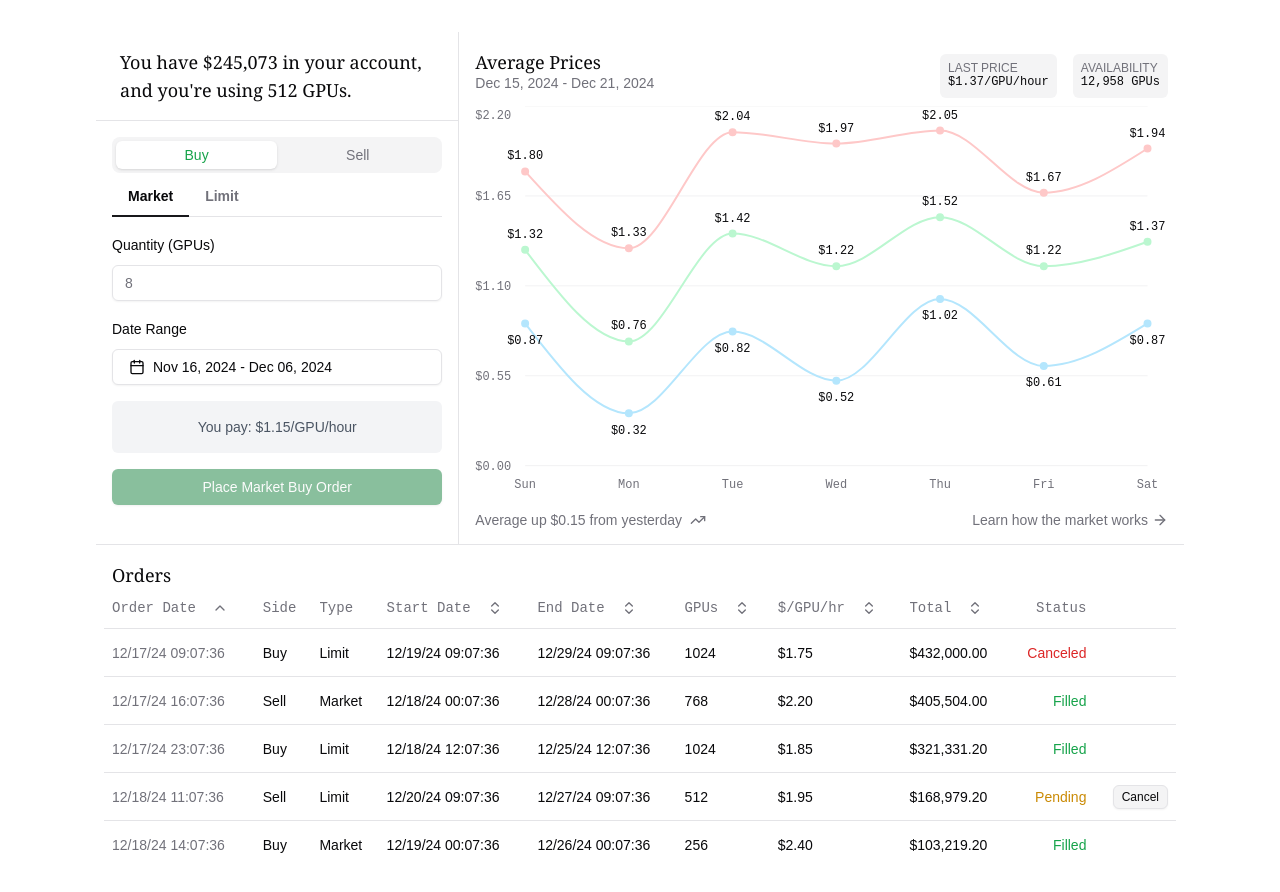
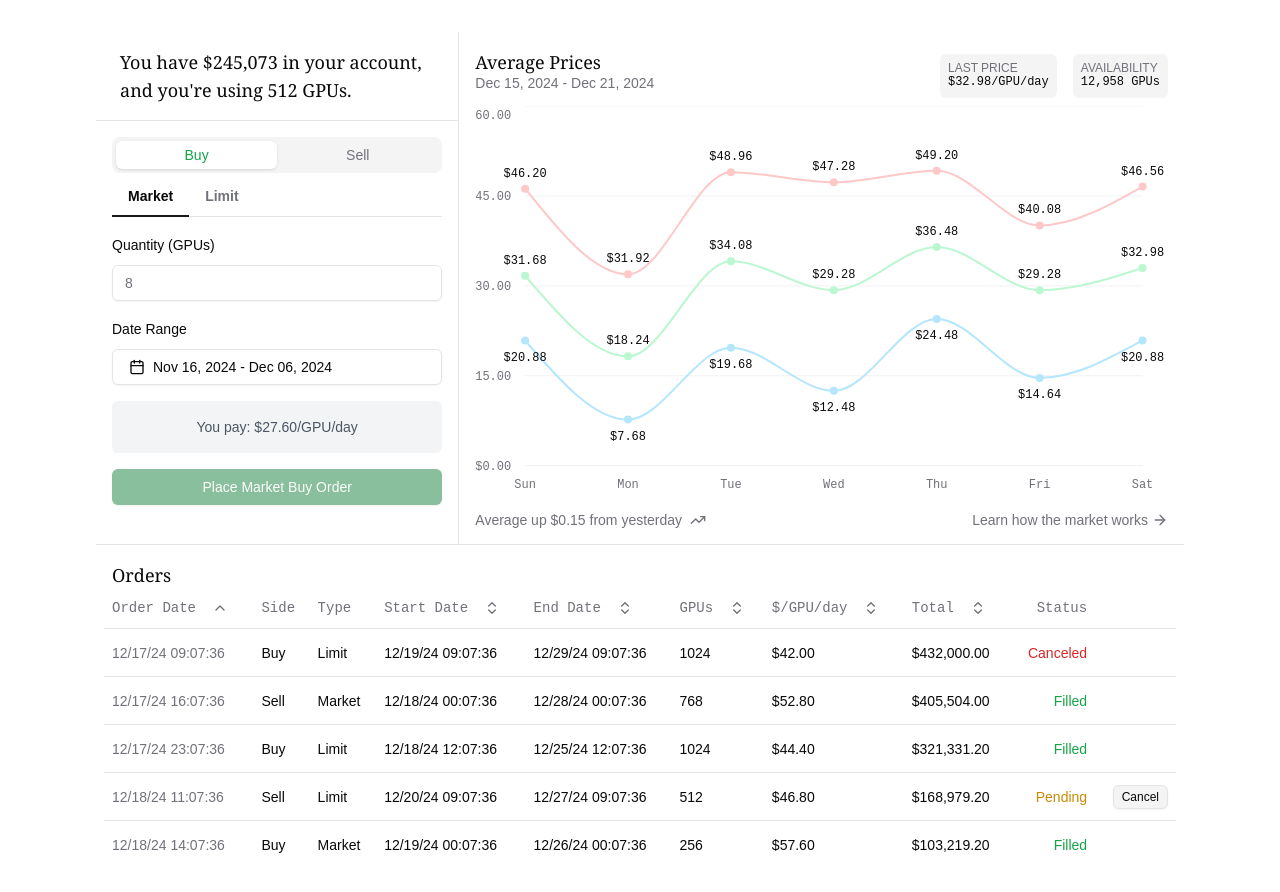
Before and after one commit to darzyx/gpu-auction-house, a Next.js app: page / in a window 1280 px wide. Shown: the top 892 px of the page. Built offline with nearby package versions, Linux system fonts and the light colour scheme.

Commit message:
Make all prices per day, not hour

```diff
--- a/src/components/orders/columns.tsx
+++ b/src/components/orders/columns.tsx
@@ -67,7 +67,7 @@ const ordersColumns: ColumnDef<TOrder>[] = [
     },
     {
         accessorKey: "pricePerGpu",
-        header: ({ column }) => <SortableHeader column={column}>$/GPU/hr</SortableHeader>,
+        header: ({ column }) => <SortableHeader column={column}>$/GPU/day</SortableHeader>,
     },
     {
         accessorKey: "totalPrice",
--- a/src/components/orders/data.tsx
+++ b/src/components/orders/data.tsx
@@ -9,7 +9,7 @@ const ordersData: TOrder[] = [
         startDate: "12/19/24 00:07:36",
         endDate: "12/26/24 00:07:36",
         gpus: 256,
-        pricePerGpu: "$2.40",
+        pricePerGpu: "$57.60",
         totalPrice: "$103,219.20",
         status: "Filled",
     },
@@ -21,7 +21,7 @@ const ordersData: TOrder[] = [
         startDate: "12/20/24 09:07:36",
         endDate: "12/27/24 09:07:36",
         gpus: 512,
-        pricePerGpu: "$1.95",
+        pricePerGpu: "$46.80",
         totalPrice: "$168,979.20",
         status: "Pending",
     },
@@ -33,7 +33,7 @@ const ordersData: TOrder[] = [
         startDate: "12/18/24 12:07:36",
         endDate: "12/25/24 12:07:36",
         gpus: 1024,
-        pricePerGpu: "$1.85",
+        pricePerGpu: "$44.40",
         totalPrice: "$321,331.20",
         status: "Filled",
     },
@@ -45,7 +45,7 @@ const ordersData: TOrder[] = [
         startDate: "12/18/24 00:07:36",
         endDate: "12/28/24 00:07:36",
         gpus: 768,
-        pricePerGpu: "$2.20",
+        pricePerGpu: "$52.80",
         totalPrice: "$405,504.00",
         status: "Filled",
     },
@@ -57,7 +57,7 @@ const ordersData: TOrder[] = [
         startDate: "12/19/24 09:07:36",
         endDate: "12/29/24 09:07:36",
         gpus: 1024,
-        pricePerGpu: "$1.75",
+        pricePerGpu: "$42.00",
         totalPrice: "$432,000.00",
         status: "Canceled",
     },
--- a/src/components/prices.tsx
+++ b/src/components/prices.tsx
@@ -7,13 +7,13 @@ import { CartesianGrid, LabelList, Line, LineChart, XAxis, YAxis } from "rechart
 import { ChartConfig, ChartContainer, ChartTooltip, ChartTooltipContent } from "@/components/ui/chart";
 
 const chartData = [
-    { day: "Sunday", high: 1.8, average: 1.32, low: 0.87 },
-    { day: "Monday", high: 1.33, average: 0.76, low: 0.32 },
-    { day: "Tuesday", high: 2.04, average: 1.42, low: 0.82 },
-    { day: "Wednesday", high: 1.97, average: 1.22, low: 0.52 },
-    { day: "Thursday", high: 2.05, average: 1.52, low: 1.02 },
-    { day: "Friday", high: 1.67, average: 1.22, low: 0.61 },
-    { day: "Saturday", high: 1.94, average: 1.37, low: 0.87 },
+    { day: "Sunday", high: 46.2, average: 31.68, low: 20.88 },
+    { day: "Monday", high: 31.92, average: 18.24, low: 7.68 },
+    { day: "Tuesday", high: 48.96, average: 34.08, low: 19.68 },
+    { day: "Wednesday", high: 47.28, average: 29.28, low: 12.48 },
+    { day: "Thursday", high: 49.2, average: 36.48, low: 24.48 },
+    { day: "Friday", high: 40.08, average: 29.28, low: 14.64 },
+    { day: "Saturday", high: 46.56, average: 32.98, low: 20.88 },
 ];
 
 const chartConfig = {
@@ -35,7 +35,7 @@ export default function Prices() {
                 <div />
                 <div className="flex flex-col text-xs bg-muted rounded-md p-2 -mb-2">
                     <div className="text-muted-foreground leading-none uppercase">Last Price</div>
-                    <h2 className="font-berkeley-mono">$1.37/GPU/hour</h2>
+                    <h2 className="font-berkeley-mono">$32.98/GPU/day</h2>
                 </div>
                 <div className="flex flex-col text-xs bg-muted rounded-md p-2 -mb-2">
                     <div className="text-muted-foreground leading-none uppercase">Availability</div>
@@ -47,7 +47,7 @@ export default function Prices() {
                     <LineChart
                         accessibilityLayer
                         data={chartData}
-                        margin={{ left: -10, right: 20, top: 0, bottom: 0 }}
+                        margin={{ left: -10, right: 25, top: 0, bottom: 0 }}
                         height={300}
                     >
                         <CartesianGrid vertical={false} />
--- a/src/components/trade.tsx
+++ b/src/components/trade.tsx
@@ -74,12 +74,12 @@ const PriceInput = ({
     onChange: (value: string) => void;
 }) => (
     <div className="space-y-2">
-        <Label htmlFor={isBuy ? "price" : "sell-price"}>{isBuy ? "Max" : "Min"} price ($/GPU/hour)</Label>
+        <Label htmlFor={isBuy ? "price" : "sell-price"}>{isBuy ? "Max" : "Min"} price ($/GPU/day)</Label>
         <Input
             id={isBuy ? "price" : "sell-price"}
             type="number"
             step="0.01"
-            placeholder={isBuy ? "1.20" : "0.80"}
+            placeholder={isBuy ? "28.80" : "19.20"}
             value={value}
             onChange={(e) => onChange(e.target.value)}
         />
@@ -154,7 +154,7 @@ const InfoBox = ({ orderType, isBuy }: { orderType: OrderType; isBuy: boolean })
             "Your order will be filled when a matching offer becomes available."
         ) : (
             <>
-                You {isBuy ? "pay" : "get"}: ${isBuy ? "1.15" : "0.95"}/GPU/hour
+                You {isBuy ? "pay" : "get"}: ${isBuy ? "27.60" : "22.80"}/GPU/day
             </>
         )}
     </div>
```
